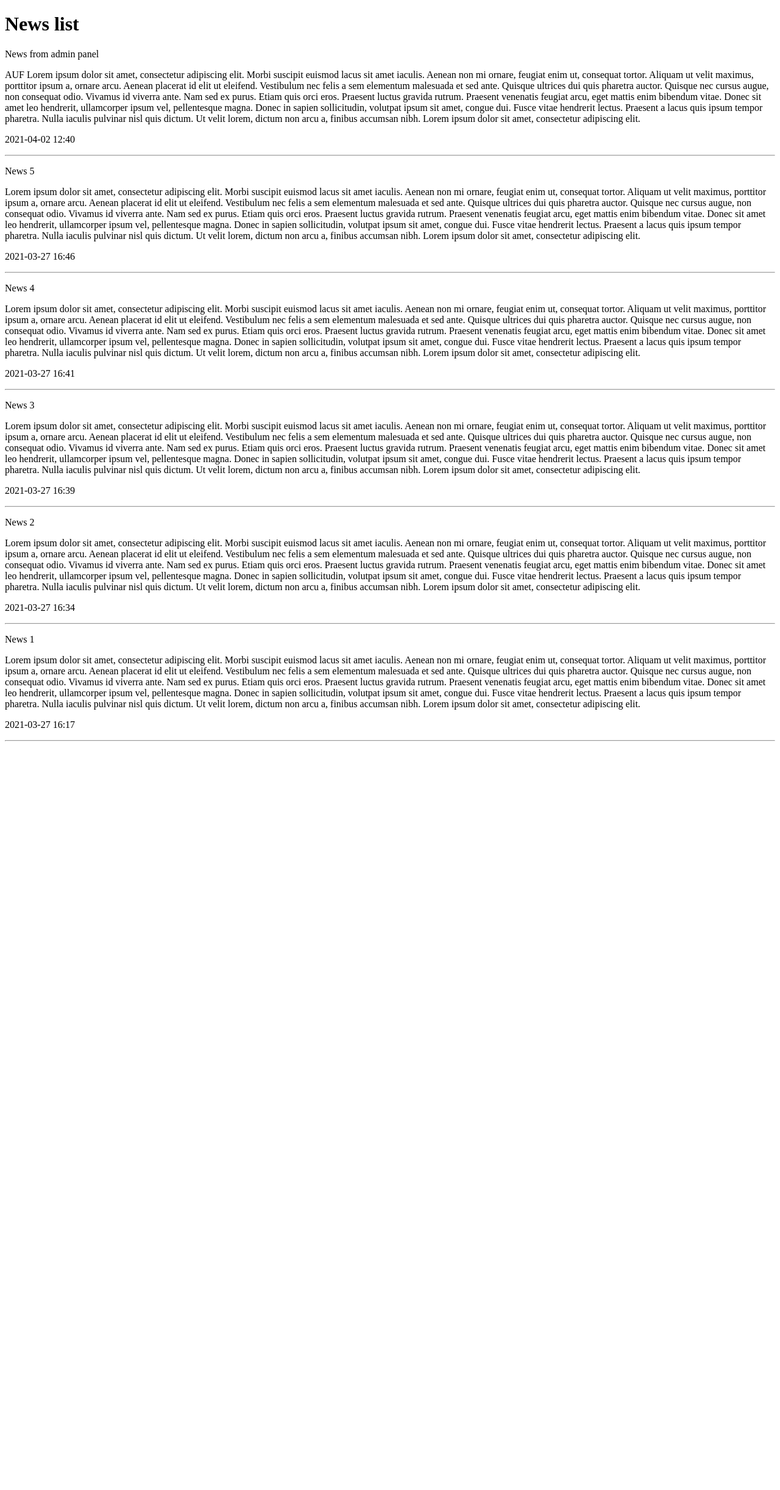
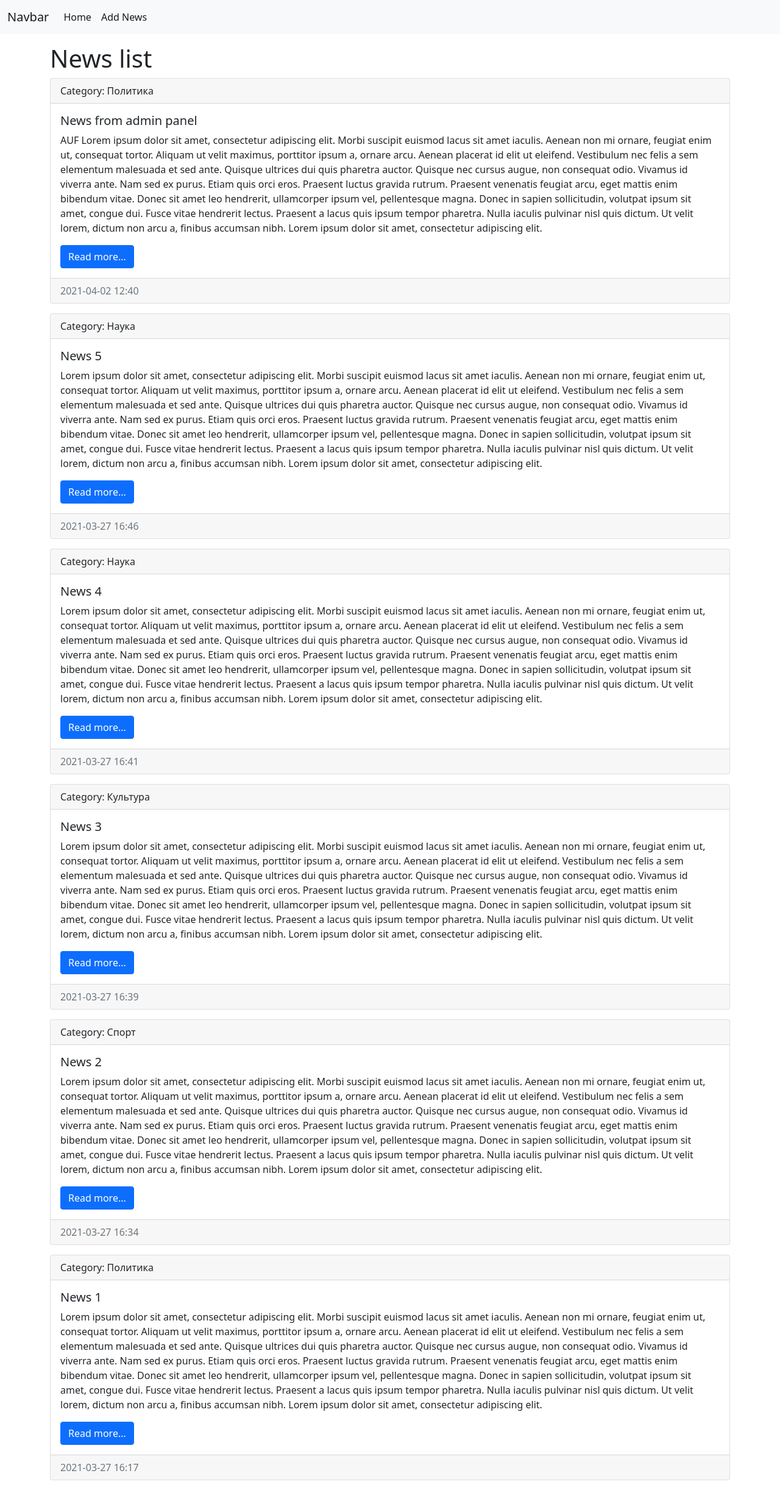
Before and after one commit to SanChoysGitHub/Django_CH, a Django app: page /news/ in a window 1280 px wide. Shown: the whole page at 61% size. Before the commit the page ends 1216 px from the top, so only its background shows below. Run offline with Django 3.2, Linux system fonts and the light colour scheme; data comes from the database, SQL or seed files in the repository; both versions use the stored data as it was after the commit.

Commit message:
Template appearance

```diff
--- a/mysite/news/templates/news/index.html
+++ b/mysite/news/templates/news/index.html
@@ -1,21 +1,66 @@
-<!DOCTYPE html>
+<!doctype html>
 <html lang="en">
 <head>
-    <meta charset="UTF-8">
-    <title>{{ title }}</title>
+  <meta charset="utf-8">
+  <meta name="viewport" content="width=device-width, initial-scale=1">
+  <link href="https://cdn.jsdelivr.net/npm/bootstrap@5.0.0-beta3/dist/css/bootstrap.min.css"
+        rel="stylesheet"
+        integrity="sha384-eOJMYsd53ii+scO/bJGFsiCZc+5NDVN2yr8+0RDqr0Ql0h+rP48ckxlpbzKgwra6"
+        crossorigin="anonymous">
+
+  <title>{{ title }}</title>
 </head>
 <body>
 
-<h1>{{ title }}</h1>
+<nav class="navbar navbar-expand-lg navbar-light bg-light">
+  <div class="container-fluid">
+    <a class="navbar-brand" href="/">Navbar</a>
+    <button class="navbar-toggler" type="button" data-bs-toggle="collapse" data-bs-target="#navbarSupportedContent"
+            aria-controls="navbarSupportedContent" aria-expanded="false" aria-label="Toggle navigation">
+      <span class="navbar-toggler-icon"></span>
+    </button>
 
-{% for item in news %}
-    <div>
-        <p>{{ item.title }}</p>
-        <p>{{ item.content }}</p>
-        <p>{{ item.created_at|date:"Y-m-d H:i" }}</p>
+    <div class="collapse navbar-collapse" id="navbarSupportedContent">
+      <ul class="navbar-nav me-auto mb-2 mb-lg-0">
+        <li class="nav-item"><a class="nav-link active" aria-current="page" href="/">Home</a></li>
+        <li class="nav-item"><a class="nav-link active" aria-current="page" href="/">Add News</a></li>
+      </ul>
     </div>
-    <hr>
-{% endfor %}
+  </div>
+</nav>
 
+<div class="container mt-3">
+  <h1>{{ title }}</h1>
+  <div class="row">
+    <div class="col-md-12">
+    {% for item in news %}
+    <div class="card mb-3">
+      <div class="card-header">
+        Category: {{ item.category.title }}
+      </div>
+      <div class="card-body">
+        <h5 class="card-title">{{ item.title }}</h5>
+        <p class="card-text">{{ item.content }}</p>
+        <a href="#" class="btn btn-primary">Read more...</a>
+      </div>
+      <div class="card-footer text-muted">
+        {{ item.created_at|date:"Y-m-d H:i" }}
+      </div>
+    </div>
+    {% endfor %}
+    </div>
+  </div>
+</div>
+
+
+<script src="https://cdn.jsdelivr.net/npm/bootstrap@5.0.0-beta3/dist/js/bootstrap.bundle.min.js"
+        integrity="sha384-JEW9xMcG8R+pH31jmWH6WWP0WintQrMb4s7ZOdauHnUtxwoG2vI5DkLtS3qm9Ekf"
+        crossorigin="anonymous"></script>
+<script src="https://cdn.jsdelivr.net/npm/@popperjs/core@2.9.1/dist/umd/popper.min.js"
+        integrity="sha384-SR1sx49pcuLnqZUnnPwx6FCym0wLsk5JZuNx2bPPENzswTNFaQU1RDvt3wT4gWFG"
+        crossorigin="anonymous"></script>
+<script src="https://cdn.jsdelivr.net/npm/bootstrap@5.0.0-beta3/dist/js/bootstrap.min.js"
+        integrity="sha384-j0CNLUeiqtyaRmlzUHCPZ+Gy5fQu0dQ6eZ/xAww941Ai1SxSY+0EQqNXNE6DZiVc"
+        crossorigin="anonymous"></script>
 </body>
 </html>
```
Also changed, not shown: mysite/db.sqlite3, mysite/news/admin.py (line endings or trailing spaces).
